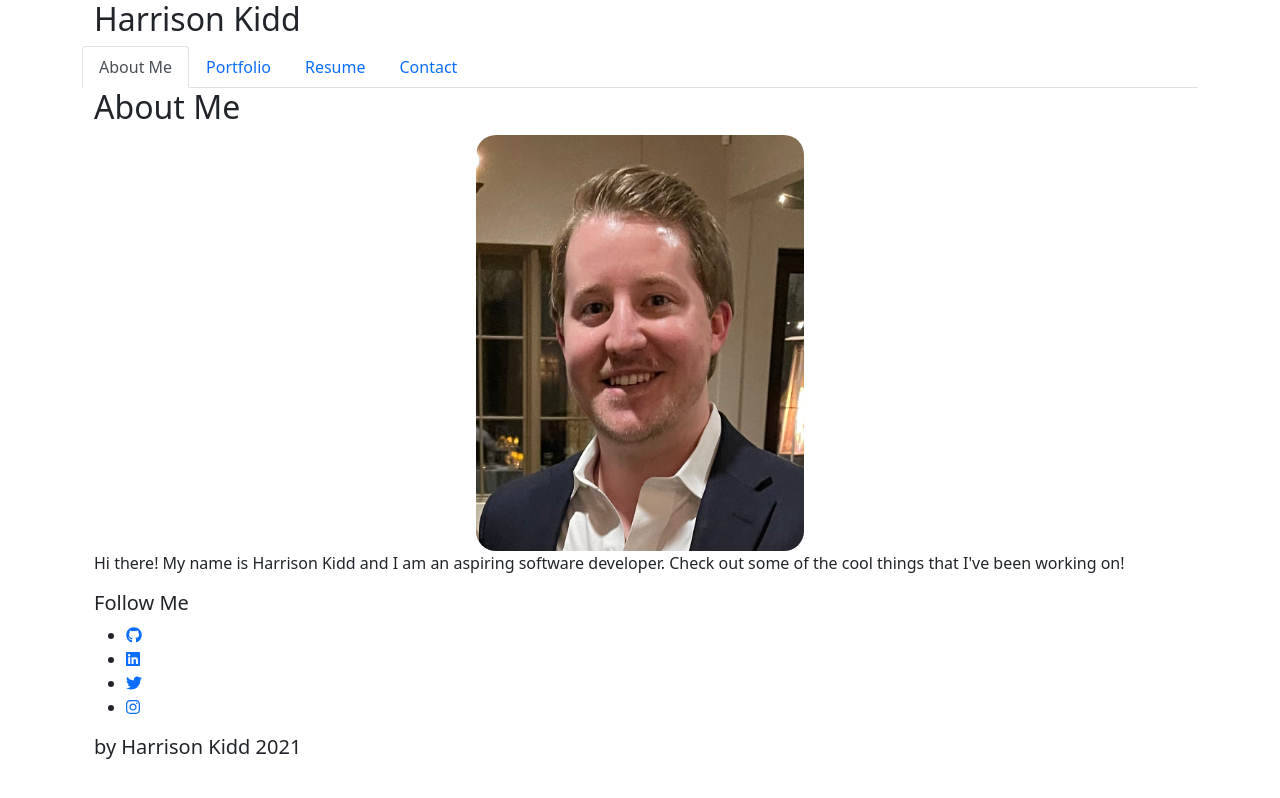
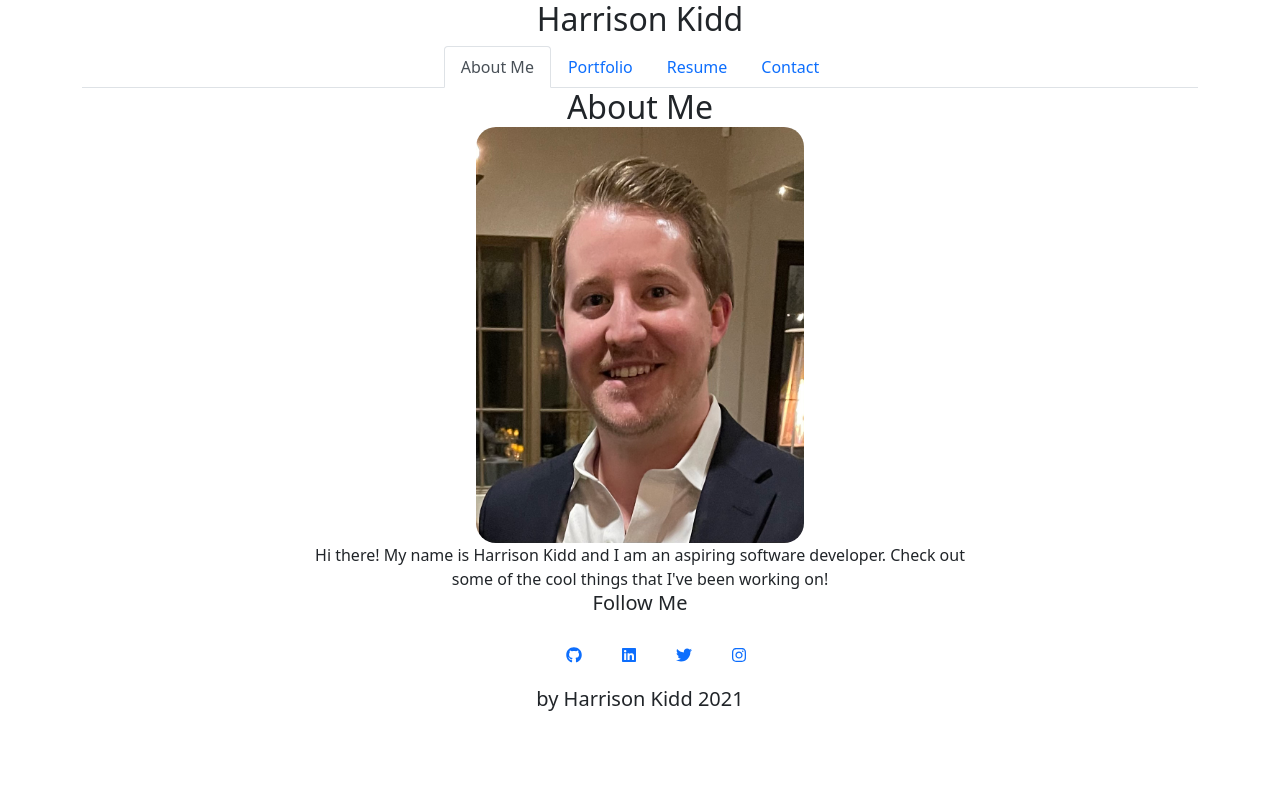
Before and after one commit to hkidd/ReactPortfolio, a React (Create React App) app: page / in a window 1280 px wide. Built offline with nearby package versions, Linux system fonts and the light colour scheme.

Commit message:
Working on layout and styling

```diff
--- a/src/components/Footer.js
+++ b/src/components/Footer.js
@@ -1,5 +1,5 @@
 import React from "react";
-import { FontAwesomeIcon } from '@fortawesome/react-fontawesome';
+import { FontAwesomeIcon } from "@fortawesome/react-fontawesome";
 
 const styles = {
   span: {
@@ -9,51 +9,71 @@ const styles = {
     overflow: "hidden",
     top: "-10px",
   },
+  footer: {
+      width: '100%',
+      margin: '0 auto',
+      textAlign: 'center',
+  },
+  list: {
+    display: 'flex',
+    flexWrap: 'wrap',
+    overflow: 'auto',
+    listStyleType: 'none',
+    margin: '0 auto',
+    justifyContent: 'center',
+  },
+  li: {
+    padding: '20px',
+  }
 };
 
 export default function Footer() {
   return (
     <div class="container">
-      <footer>
+      <footer style={styles.footer}>
         <h5 class="follow-me">Follow Me</h5>
-      <ul>
-      <li>
+        <ul style={styles.list}>
+          <li style={styles.li}>
             <a
               href="https://github.com/hkidd"
               target="_blank"
               rel="noreferrer"
               class="fa fa-github icon"
-          ><FontAwesomeIcon icon={['fab', 'github']} />
+            >
+              <FontAwesomeIcon icon={["fab", "github"]} />
               <span style={styles.span}>My LinkedIn</span>
             </a>
           </li>
-        <li>
+          <li style={styles.li}>
             <a
               href="https://www.linkedin.com/in/harrison-kidd/"
               target="_blank"
               rel="noreferrer"
               class="fa fa-linkedin icon"
-          ><FontAwesomeIcon icon={['fab', 'linkedin']} />
+            >
+              <FontAwesomeIcon icon={["fab", "linkedin"]} />
               <span style={styles.span}>My LinkedIn</span>
             </a>
           </li>
-        <li>
+          <li style={styles.li}>
             <a
               href="https://twitter.com/HarrisonKidd8"
               target="_blank"
               rel="noreferrer"
               class="fa fa-twitter icon"
-          ><FontAwesomeIcon icon={['fab', 'twitter']} />
+            >
+              <FontAwesomeIcon icon={["fab", "twitter"]} />
               <span style={styles.span}>My Twitter</span>
             </a>
           </li>
-        <li>
+          <li style={styles.li}>
             <a
               href="https://www.instagram.com/harrisonkidd/"
               target="_blank"
               rel="noreferrer"
               class="fa fa-instagram icon"
-          ><FontAwesomeIcon icon={['fab', 'instagram']} />
+            >
+              <FontAwesomeIcon icon={["fab", "instagram"]} />
               <span style={styles.span}>My Instagram</span>
             </a>
           </li>
--- a/src/components/Header.js
+++ b/src/components/Header.js
@@ -1,9 +1,17 @@
 import React from "react";
+
+const styles = {
+  header: {
+    width: '100%',
+    margin: '0 auto',
+    textAlign: 'center',
+  }
+}
 
 export default function Header() {
   return (
     <div class="container">
-      <header>
+      <header style={styles.header}>
         <h2>Harrison Kidd</h2>
       </header>
     </div>
--- a/src/components/Navigation.js
+++ b/src/components/Navigation.js
@@ -1,8 +1,16 @@
 import React from 'react';
+
+const styles = {
+  navList: {
+    width: '100%',
+    margin: '0 auto',
+    justifyContent: 'center',
+  }
+}
 
 function NavTabs({ currentPage, handlePageChange }) {
   return (
-    <ul className="nav nav-tabs">
+    <ul style={styles.navList} className="nav nav-tabs">
       <li className="nav-item">
         <a
           href="#about"
--- a/src/components/pages/About.js
+++ b/src/components/pages/About.js
@@ -9,6 +9,16 @@ const styles = {
     height: 'auto',
     border: '3px solid var(--main-accent)',
     borderRadius: '20px',
+  },
+  header: {
+    width: '100%',
+    margin: '0 auto',
+    textAlign: 'center',
+  },
+  p: {
+    width: '60%',
+    margin: '0 auto',
+    textAlign: 'center',
   }
 }
 
@@ -16,9 +26,9 @@ const styles = {
 export default function About() {
   return (
     <div class="container">
-      <h2>About Me</h2>
+      <h2 style={styles.header}>About Me</h2>
       <img src={Headshot} style={styles.profileImage} alt="My headshot" class="profile-image"></img>
-      <p>
+      <p style={styles.p}>
       Hi there!  My name is Harrison Kidd and I am an aspiring software developer.  Check out some of the cool things that I've been working on!
       </p>
     </div>
--- a/src/components/pages/Contact.js
+++ b/src/components/pages/Contact.js
@@ -1,20 +1,24 @@
 import React from "react";
 // import { FontAwesomeIcon } from '@fortawesome/react-fontawesome';
 
-// const styles = {
-//   span: {
-//     height: "1px",
-//     width: "1px",
-//     position: "absolute",
-//     overflow: "hidden",
-//     top: "-10px",
-//   },
-// };
+const styles = {
+  header: {
+    width: '100%',
+    margin: '0 auto',
+    textAlign: 'center',
+  },
+  form: {
+    width: '60%',
+    margin: '0 auto',
+    textAlign: 'center',
+  }
+}
 
 export default function Contact() {
   return (
     <div class="container">
-      <h2>Contact Me</h2>
+      <h2 style={styles.header}>Contact Me</h2>
+      <form style={styles.form}>
       <div class="mb-3">
         <label for="exampleFormControlInput1" class="form-label">Name:</label>
         <input type="text" class="form-control" id="exampleFormControlInput1" placeholder="Enter name here..."/>
@@ -24,9 +28,10 @@ export default function Contact() {
         <input type="email" class="form-control" id="exampleFormControlInput1" placeholder="name@example.com"/>
       </div>
       <div class="mb-3">
-        <label for="exampleFormControlTextarea1" class="form-label">Example textarea</label>
+        <label for="exampleFormControlTextarea1" class="form-label">Leave a Comment:</label>
         <textarea class="form-control" id="exampleFormControlTextarea1" rows="3"></textarea>
       </div>
+      </form>
 
       {/* <h2 class="follow-me">Follow Me</h2>
       <ul>
--- a/src/components/pages/Projects.js
+++ b/src/components/pages/Projects.js
@@ -6,27 +6,40 @@ import NoteTaker from "../assets/images/NoteTakerEx.png";
 const styles = {
   card: {
     width: "18rem",
+    padding: '10px',
+    margin: '10px',
   },
   projectPage: {
     display: "flex",
   },
+  header: {
+    width: '75%',
+    margin: '0 auto',
+    textAlign: 'center',
+  },
+  p: {
+    width: '60%',
+    margin: '0 auto',
+    textAlign: 'center',
+  },
+  cols: {
+    width: '75%',
+    margin: '0 auto',
+    justifyContent: 'center',
+  }
 };
 
 export default function Portfolio() {
   return (
     <div class="container">
-      <h2>My Projects</h2>
-      <p>
+      <h2 style={styles.header}>My Projects</h2>
+      <p style={styles.p}>
         Donec a volutpat quam. Curabitur nec varius justo, sed rutrum ligula.
         Curabitur pellentesque turpis sit amet eros iaculis, a mollis arcu
         dictum. Ut vel ante eget massa ornare placerat. Etiam nisl orci, finibus
-        sodales volutpat et, hendrerit ut dolor. Suspendisse porta dictum nunc,
-        sed pretium risus rutrum eget. Nam consequat, ligula in faucibus
-        vestibulum, nisi justo laoreet risus, luctus luctus mi lacus sit amet
-        libero. Class aptent taciti sociosqu ad litora torquent per conubia
-        nostra, per inceptos himenaeos.
+        sodales volutpat et, hendrerit ut dolor.
       </p>
-      <div class="row justify-content-around">
+      <div style={styles.cols} class="row justify-content-around">
         <div class="col-4">
           <div class="card" style={styles.card}>
             <img src={Jobster} class="card-img-top" alt="..." />
@@ -37,7 +50,10 @@ export default function Portfolio() {
                 the bulk of the card's content.
               </p>
               <a href="Github" class="btn btn-primary">
-                Go somewhere
+                Live Deployment
+              </a>
+              <a href="Github" class="btn btn-primary">
+                GitHub
               </a>
             </div>
           </div>
@@ -50,7 +66,10 @@ export default function Portfolio() {
                 the bulk of the card's content.
               </p>
               <a href="Github" class="btn btn-primary">
-                Go somewhere
+                Live Deployment
+              </a>
+              <a href="Github" class="btn btn-primary">
+                GitHub
               </a>
             </div>
           </div>
@@ -63,7 +82,10 @@ export default function Portfolio() {
                 the bulk of the card's content.
               </p>
               <a href="Github" class="btn btn-primary">
-                Go somewhere
+                Live Deployment
+              </a>
+              <a href="Github" class="btn btn-primary">
+                GitHub
               </a>
             </div>
           </div>
@@ -78,7 +100,10 @@ export default function Portfolio() {
                 bulk of the card's content.
               </p>
               <a href="Github" class="btn btn-primary">
-                Go somewhere
+                Live Deployment
+              </a>
+              <a href="Github" class="btn btn-primary">
+                GitHub
               </a>
             </div>
           </div>
@@ -91,7 +116,10 @@ export default function Portfolio() {
                 bulk of the card's content.
               </p>
               <a href="Github" class="btn btn-primary">
-                Go somewhere
+                Live Deployment
+              </a>
+              <a href="Github" class="btn btn-primary">
+                GitHub
               </a>
             </div>
           </div>
@@ -104,7 +132,10 @@ export default function Portfolio() {
                 bulk of the card's content.
               </p>
               <a href="Github" class="btn btn-primary">
-                Go somewhere
+                Live Deployment
+              </a>
+              <a href="Github" class="btn btn-primary">
+                GitHub
               </a>
             </div>
           </div>
--- a/src/components/pages/Resume.js
+++ b/src/components/pages/Resume.js
@@ -1,10 +1,23 @@
 import React from 'react';
+
+const styles = {
+  header: {
+    width: '100%',
+    margin: '0 auto',
+    textAlign: 'center',
+  },
+  p: {
+    width: '60%',
+    margin: '0 auto',
+    textAlign: 'center',
+  }
+}
 
 export default function Resume() {
   return (
     <div class="container">
-      <h2>My Resume</h2>
-      <p>
+      <h2 style={styles.header}>My Resume</h2>
+      <p style={styles.p}>
         Resume download link will go here
       </p>
     </div>
```
Lines whose indentation alone changed are shown as unchanged.
